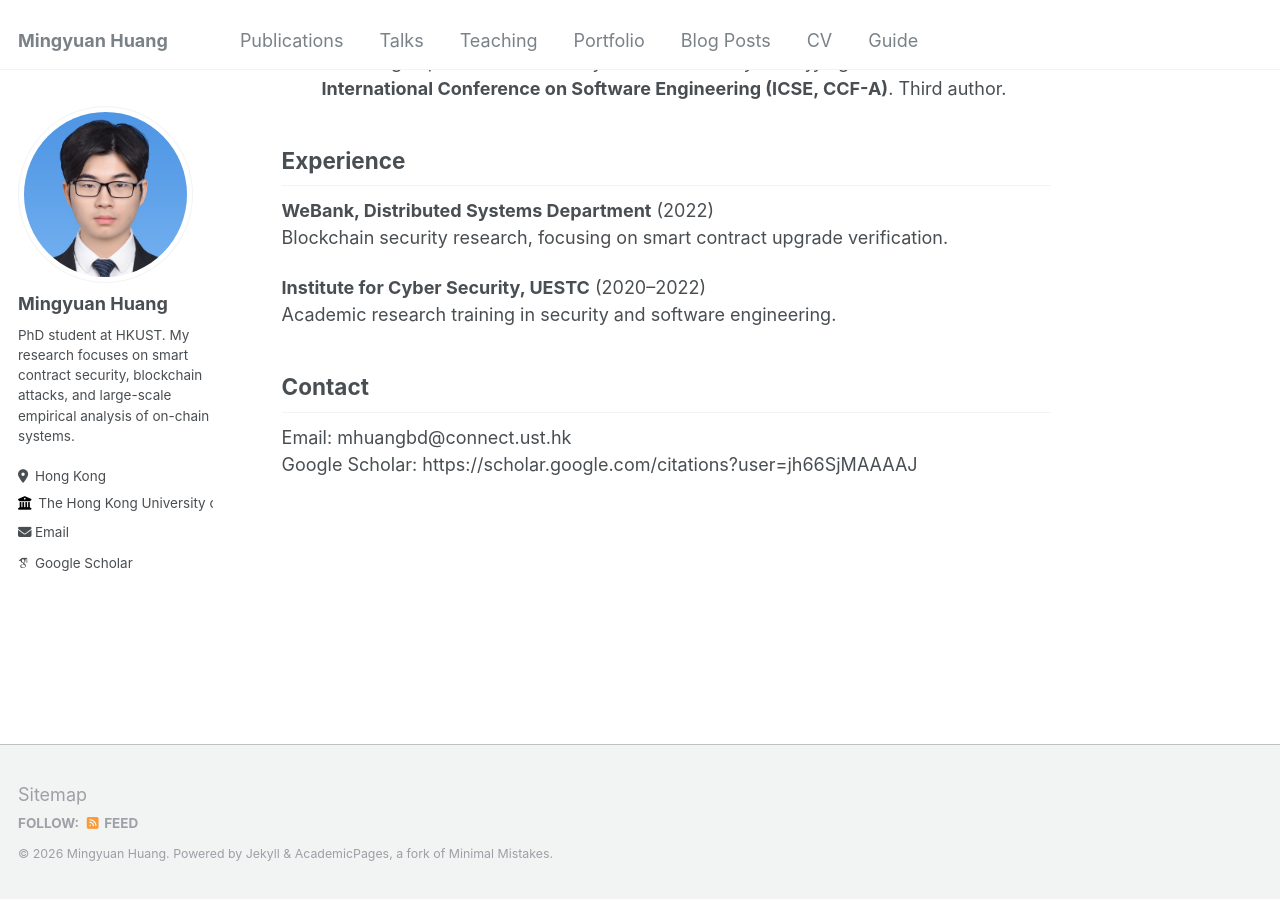
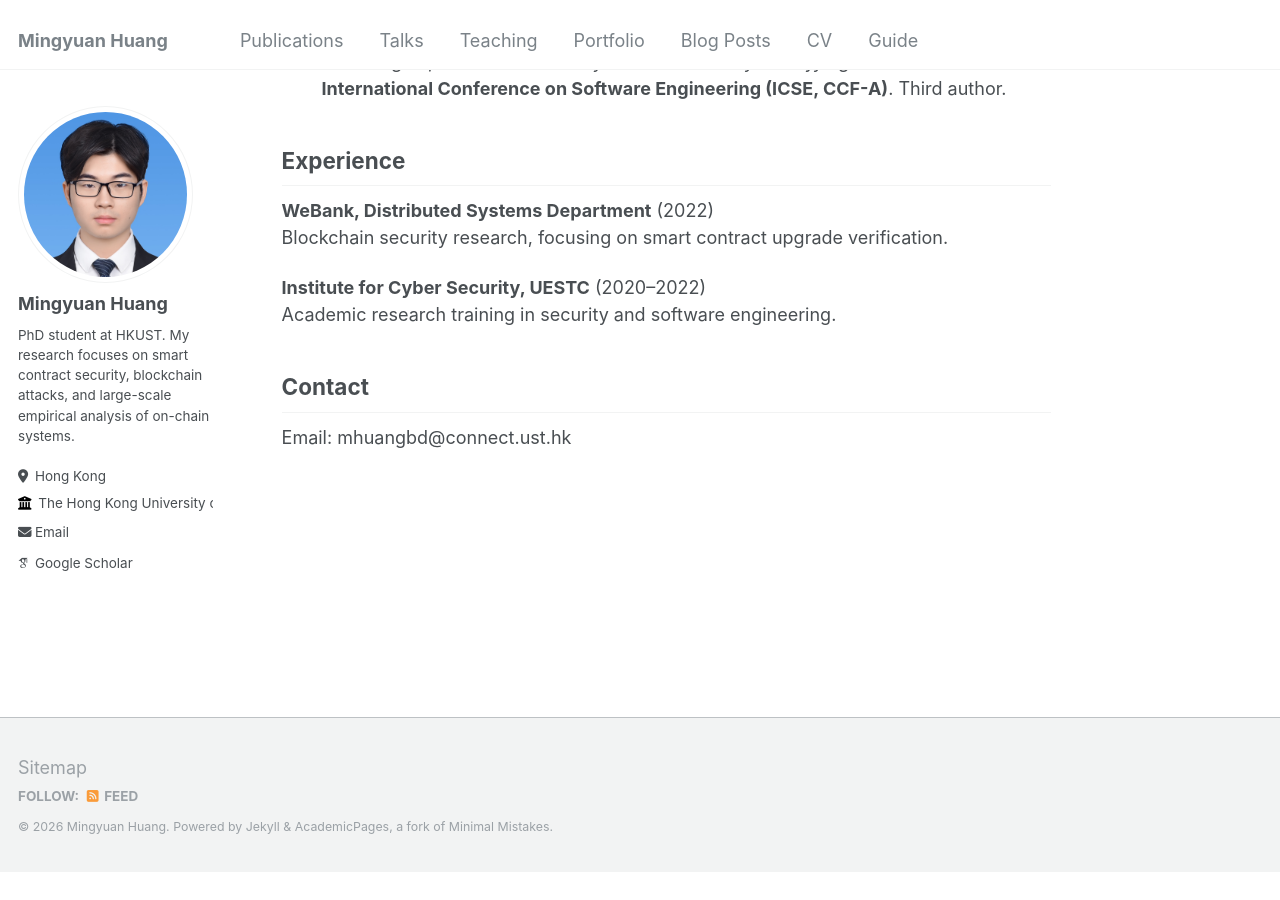
Before and after one commit to MingyuanHuang/MingyuanHuang.github.io, a Jekyll site: the page built from _pages/about.md, in a window 1280 px wide and 900 px high, scrolled down 797 px. Built offline with Jekyll 4.4.1, drawn with Linux system fonts in a browser that asks for light colours; some web fonts are replaced; after the commit the page ends 1670 px from its top, so only the background shows below that.

Commit message:
Update about.md

```diff
--- a/_pages/about.md
+++ b/_pages/about.md
@@ -39,4 +39,3 @@ Academic research training in security and software engineering.
 ## Contact
 
 Email: mhuangbd@connect.ust.hk
-Google Scholar: https://scholar.google.com/citations?user=jh66SjMAAAAJ
```
